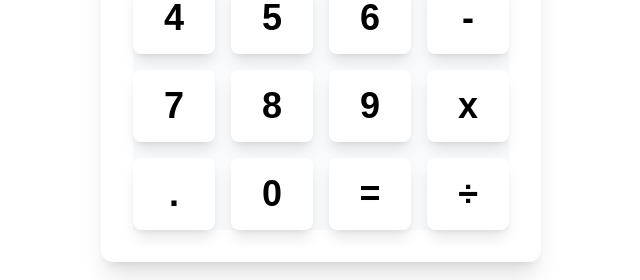
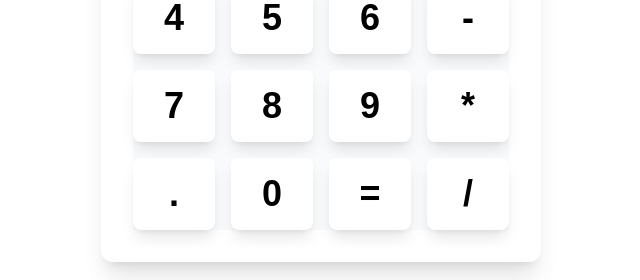
Before and after one commit to Ayush0054/calculator, a React (Vite) app: page / in a window 1280 px wide. Shown: the part 481-761 px from the top of the page, without its empty margins (319-959 px from the left). Built offline with nearby package versions, Linux system fonts and the light colour scheme.

Commit message:
feat: keypad update

```diff
--- a/src/components/keypad.tsx
+++ b/src/components/keypad.tsx
@@ -33,7 +33,7 @@ function Keypad({ onClick }: { onClick: (button: string) => void }) {
             onClick(e.currentTarget.value)
           }
         >
-          {button === "*" ? "x" : button === "/" ? "÷" : button}
+          {button}
         </button>
       ))}
     </div>
```
